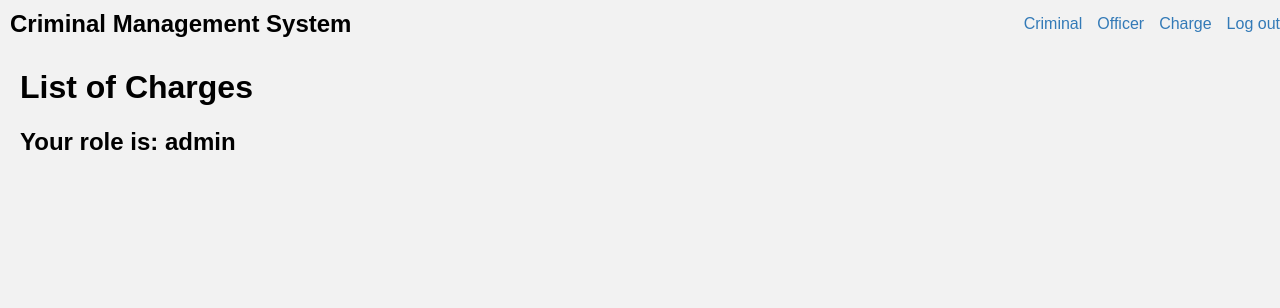
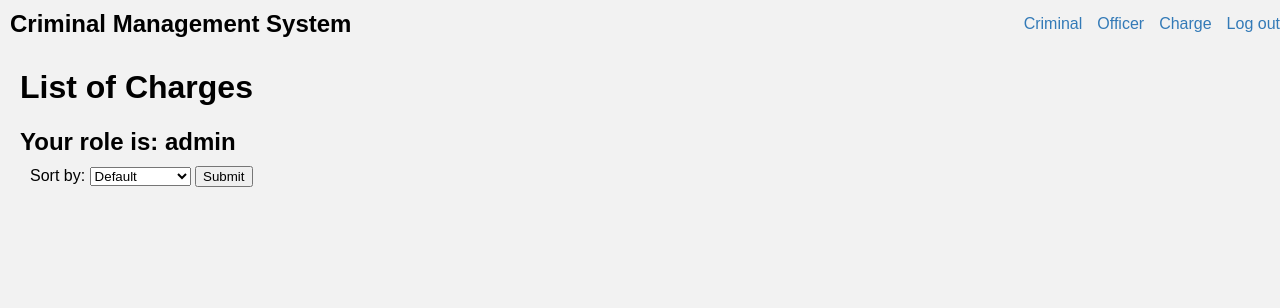
Before and after one commit to wl2352/database-project, a Flask app: page /charges/ in a window 1280 px wide. Shown: the top 308 px of the page. Run offline with Flask 3, Linux system fonts and the light colour scheme; the visitor is signed in with stand-in values (Sample User, id 1); data that the repository does not hold is empty.

Commit message:
implemented sorting

```diff
--- a/app.py
+++ b/app.py
@@ -197,7 +197,13 @@ def list_of_criminals():
 
     else:
         charges = Charge.query.with_entities(Charge.charge_code, Charge.classification).distinct().all()
-        criminals = Criminal.query.all()
+        sort_option = request.args.get('sort', default='')
+        if sort_option == 'id':
+            criminals = Criminal.query.order_by(Criminal.criminal_id).all()
+        elif sort_option == 'name':
+            criminals = Criminal.query.order_by(Criminal.name).all()
+        else:
+            criminals = Criminal.query.all()
         now = datetime.now().strftime('%Y-%m-%d')
 
         return render_template('criminals.html', criminals=criminals, charges=charges, now=now, role=current_user.role)
@@ -234,13 +240,26 @@ def list_of_officers():
         return make_response(jsonify({'badge_no' : badge_no}), 200)
 
     else:
-        officers = Officer.query.all()
+        sort_option = request.args.get('sort', default='')
+        if sort_option == 'id':
+            officers = Officer.query.order_by(Officer.badge_no).all()
+        elif sort_option == 'name':
+            officers = Officer.query.order_by(Officer.name).all()
+        else:
+            officers = Officer.query.all()
         return render_template('officers.html', officers=officers, role=current_user.role)
 
 @app.route('/charges/')
 @login_required
 def list_of_charges():
-    charges = Charge.query.with_entities(Charge.charge_code, Charge.classification).group_by(Charge.charge_code).all()
+    sort_option = request.args.get('sort', default='')
+
+    if sort_option == 'classification':
+        charges = Charge.query.with_entities(Charge.charge_code, Charge.classification).group_by(Charge.charge_code).order_by(Charge.classification).all()
+    elif sort_option == 'id':
+        charges = Charge.query.with_entities(Charge.charge_code, Charge.classification).group_by(Charge.charge_code).order_by(Charge.charge_code).all()
+    else:
+        charges = Charge.query.with_entities(Charge.charge_code, Charge.classification).group_by(Charge.charge_code).all()
     return render_template('charges.html', charges=charges, role=current_user.role)
 
 @app.route('/appeals', methods=['POST'])
--- a/templates/charges.html
+++ b/templates/charges.html
@@ -4,6 +4,15 @@
 <div class="list">
     <h1>List of Charges</h1>
     <h2>Your role is: {{ role }}</h2>
+    <form action="/charges" method="GET" style="margin: 10px;">
+        <label for="sort">Sort by:</label>
+        <select name="sort" id="sort">
+            <option value="">Default</option>
+            <option value="id">ID</option>
+            <option value="classification">Classification</option>
+        </select>
+        <input type="submit" value="Submit">
+    </form>
     <ul>
         {% for charge in charges %}
         <li>
```
Also changed, not shown: templates/criminals.html (+9 -0 lines), templates/officers.html (+9 -0 lines).
